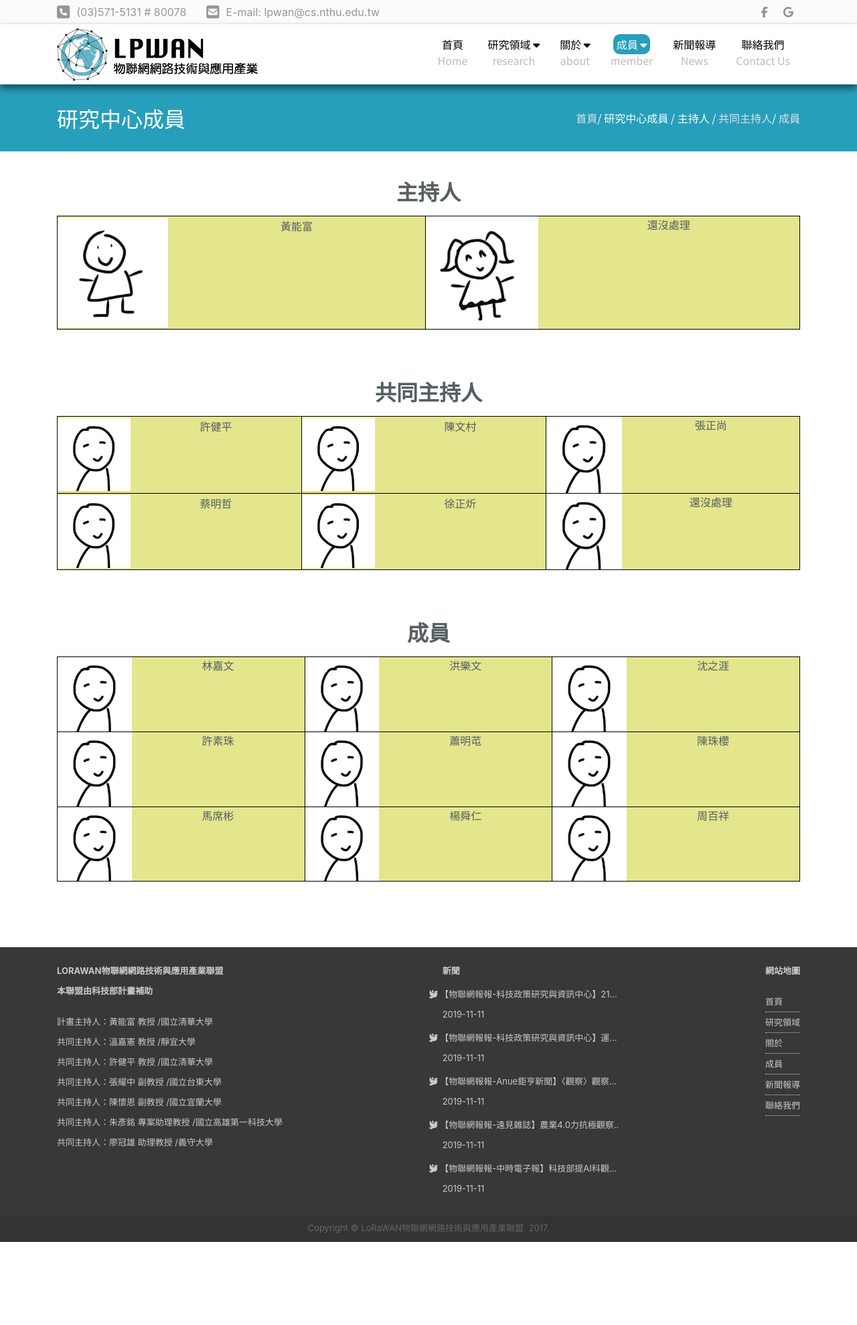
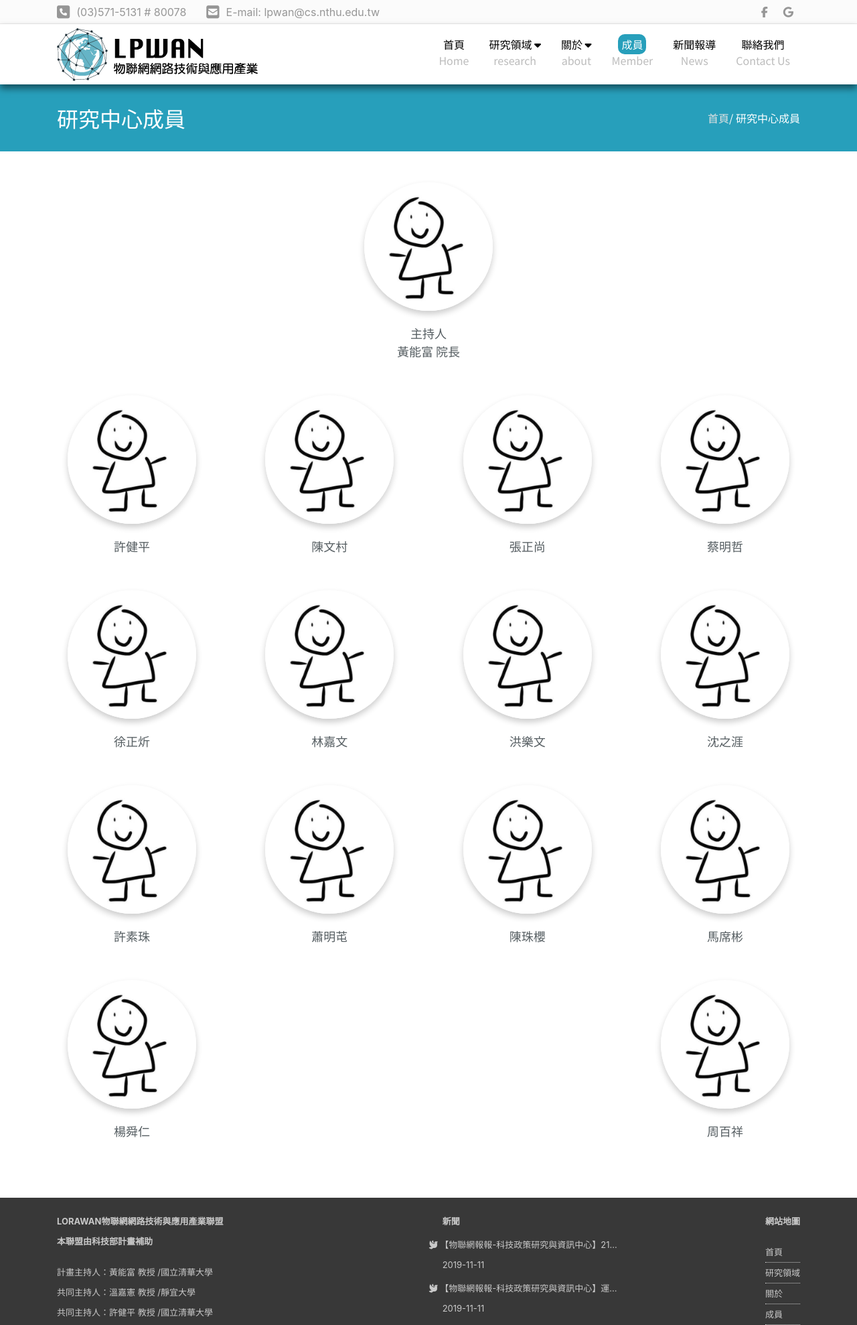
Before and after one commit to Lohsini/SIOTA, a PHP site: page /2second/member.html in a window 1280 px wide. Shown: the top 1978 px of the page at 67% size. Run offline with PHP 8.4, Linux system fonts and the light colour scheme; some libraries are stand-ins or nearby versions.

Commit message:
modify member

```diff
--- a/2second/css/second.css
+++ b/2second/css/second.css
@@ -300,7 +300,9 @@ html, body {
 .member .container{
   margin-bottom: 50px;
 }
+.member .container{
 
+}
 .firstpart .container{
   display: flex;
   flex-direction: row;
@@ -316,7 +318,7 @@ html, body {
   background-color: rgba(0, 0, 0, 0.04);
 }
 
-/* img */
+/* firstpart img */
 .part1_img{
   background-color: white;
   width: 50%;
@@ -324,13 +326,6 @@ html, body {
 }
 .part1_img img{
   width: 98%;
-}
-.part1_img .img_p p{
-  text-align: center;
-  text-indent: 0;
-  padding: 20px;
-  font-size: 18px;
-  width: 100%;
 }
 .part2_1 .part1_img{
   width: 30%;
@@ -341,6 +336,41 @@ html, body {
   width: 12rem;
   height: 12rem;
   border-radius: 50%;
+}
+
+.img_p p{
+  text-align: center;
+  text-indent: 0;
+  padding: 20px;
+  font-size: 18px;
+  width: 100%;
+}
+
+.member .other{
+  display: flex;
+  flex-flow: row wrap;
+  justify-content: space-between;
+}
+.member img{
+  width: 12rem;
+  height: 12rem;
+  border-radius: 50%;
+  box-shadow: 0 5px 10px 0 rgba(0, 0, 0, 0.2);
+}
+
+.member_pic{
+  padding: 1rem;
+}
+
+/* pictures */
+.about img {
+  width: 100%;
+  height: auto;
+  padding: 30px 0;
+}
+
+.nthumap iframe {
+  border: none;
 }
 
 /* id=target */
@@ -416,28 +446,7 @@ html, body {
   display: none;
 }
 
-/* pictures */
-.about img {
-  width: 100%;
-  height: auto;
-  padding: 30px 0;
-}
 
-.member img {
-  width: 30%;
-  height: auto;
-  float: left;
-}
-
-.member img::after {
-  content: " ";
-  display: block;
-  clear: both;
-}
-
-.nthumap iframe {
-  border: none;
-}
 
 /* contact */
 .contactus {
--- a/2second/member.html
+++ b/2second/member.html
@@ -85,17 +85,9 @@
             </div>
           </div>
 
-          <div class="subnav">
-            <button class="subnavbtn">
-              <a href="./member.html">
-                <span class="activepage">成員 <i class="fas fa-caret-down"></i></span><br>
-                <span class="en">member</span></a></button>
-            <div class="subnav-content">
-              <a href="./member.html">主持人</a>
-              <a href="#member2">共同主持人</a>
-              <a href="#member3">成員</a>
-            </div>
-          </div>
+          <a href="./member.html">
+            <span class="activepage">成員</span><br>
+            <span class="en">member</span></a>
 
           <a href="./news.html">
             <span>新聞報導</span><br>
@@ -118,109 +110,109 @@
       <div class="top_title_right">
         <ul>
           <a href="../index.html">首頁</a><span>/</span>
-          <span>研究中心成員 /</span>
-          <span>主持人 /</span>
-          <a href="#member2">共同主持人</a><span>/</span>
-          <a href="#member3">成員</a>
+          <span>研究中心成員</span>
         </ul>
       </div>
     </div>
   </div>
 
-  <div class="member">
-    <div class="container contentbox">
+  <div class="member contentbox">
+    <div class="container">
 
-      <h2 class="title">主持人</h2>
-      <table id="member1">
-        <tr>
-          <td>
-            <img src="../person1.jpg" alt="person1">
-            <span>黃能富</span>
-          </td>
-          <td>
-            <img src="../person2.jpg" alt="person2">
-            <span>還沒處理</span>
-          </td>
-        </tr>
-      </table><br><br>
-      <h2 class="title">共同主持人</h2>
-      <table id="member2">
-        <tr>
-          <td>
-            <img src="../person3.jpg" alt="person3">
-            <span>許健平</span>
-          </td>
-          <td>
-            <img src="../person3.jpg" alt="person3">
-            <span>陳文村</span>
-          </td>
-          <td>
-            <img src="../person3.jpg" alt="person3">
-            <span>張正尚</span>
-          </td>
-        </tr>
-        <tr>
-          <td>
-            <img src="../person3.jpg" alt="person3">
-            <span>蔡明哲</span>
-          </td>
-          <td>
-            <img src="../person3.jpg" alt="person3">
-            <span>徐正炘</span>
-          </td>
-          <td>
-            <img src="../person3.jpg" alt="person3">
-            <span>還沒處理</span>
-          </td>
-        </tr>
-      </table><br><br>
+      <div class="member_pic">
+        <img src="../person1.jpg" alt="person1">
+        <div class="img_p">
+          <p>主持人
+            <br>黃能富 院長</p>
+        </div>
+      </div>
 
-      <h2 class="title">成員</h2>
-      <table id="member3">
-        <tr>
-          <td>
-            <img src="../person3.jpg" alt="person3">
-            <span>林嘉文</span>
-          </td>
-          <td>
-            <img src="../person3.jpg" alt="person3">
-            <span>洪樂文</span>
-          </td>
-          <td>
-            <img src="../person3.jpg" alt="person3">
-            <span>沈之涯</span>
-          </td>
-        </tr>
-        <tr>
-          <td>
-            <img src="../person3.jpg" alt="person3">
-            <span>許素珠</span>
-          </td>
-          <td>
-            <img src="../person3.jpg" alt="person3">
-            <span>蕭明芚</span>
-          </td>
-          <td>
-            <img src="../person3.jpg" alt="person3">
-            <span>陳珠櫻</span>
-          </td>
-        </tr>
-        <tr>
-          <td>
-            <img src="../person3.jpg" alt="person3">
-            <span>馬席彬</span>
-          </td>
-          <td>
-            <img src="../person3.jpg" alt="person3">
-            <span>楊舜仁</span>
-          </td>
-          <td>
-            <img src="../person3.jpg" alt="person3">
-            <span>周百祥</span>
-          </td>
-        </tr>
-      </table><br><br>
-
+      <div class="other">
+        <div class="member_pic">
+          <img src="../person1.jpg" alt="person1">
+          <div class="img_p">
+            <p>許健平</p>
+          </div>
+        </div>
+       <div class="member_pic">
+         <img src="../person1.jpg" alt="person1">
+          <div class="img_p">
+            <p>陳文村</p>
+          </div>
+        </div>
+        <div class="member_pic">
+          <img src="../person1.jpg" alt="person1">
+          <div class="img_p">
+            <p>張正尚</p>
+          </div>
+        </div>
+        <div class="member_pic">
+          <img src="../person1.jpg" alt="person1">
+          <div class="img_p">
+            <p>蔡明哲</p>
+          </div>
+        </div>
+        <div class="member_pic">
+          <img src="../person1.jpg" alt="person1">
+          <div class="img_p">
+            <p>徐正炘</p>
+          </div>
+        </div>
+        <div class="member_pic">
+          <img src="../person1.jpg" alt="person1">
+          <div class="img_p">
+            <p>林嘉文</p>
+          </div>
+        </div>
+        <div class="member_pic">
+          <img src="../person1.jpg" alt="person1">
+          <div class="img_p">
+            <p>洪樂文</p>
+          </div>
+        </div>
+        <div class="member_pic">
+          <img src="../person1.jpg" alt="person1">
+          <div class="img_p">
+            <p>沈之涯</p>
+          </div>
+        </div>
+        <div class="member_pic">
+          <img src="../person1.jpg" alt="person1">
+          <div class="img_p">
+            <p>許素珠</p>
+          </div>
+        </div>
+        <div class="member_pic">
+          <img src="../person1.jpg" alt="person1">
+          <div class="img_p">
+            <p>蕭明芚</p>
+          </div>
+        </div>
+        <div class="member_pic">
+          <img src="../person1.jpg" alt="person1">
+          <div class="img_p">
+            <p>陳珠櫻</p>
+          </div>
+        </div>
+        <div class="member_pic">
+          <img src="../person1.jpg" alt="person1">
+          <div class="img_p">
+            <p>馬席彬</p>
+          </div>
+        </div>
+        <div class="member_pic">
+          <img src="../person1.jpg" alt="person1">
+          <div class="img_p">
+            <p>楊舜仁</p>
+          </div>
+        </div>
+        <div class="member_pic">
+          <img src="../person1.jpg" alt="person1">
+          <div class="img_p">
+            <p>周百祥</p>
+          </div>
+        </div>
+      </div>
     </div>
   </div>
 
```
Also changed, not shown: 2second/about.html (+3 -11 lines), 2second/contact.html (+3 -11 lines), 2second/firstpart.html (+12 -21 lines), 2second/news.html (+3 -11 lines), index.html (+3 -11 lines), javascript.js (+0 -20 lines).
